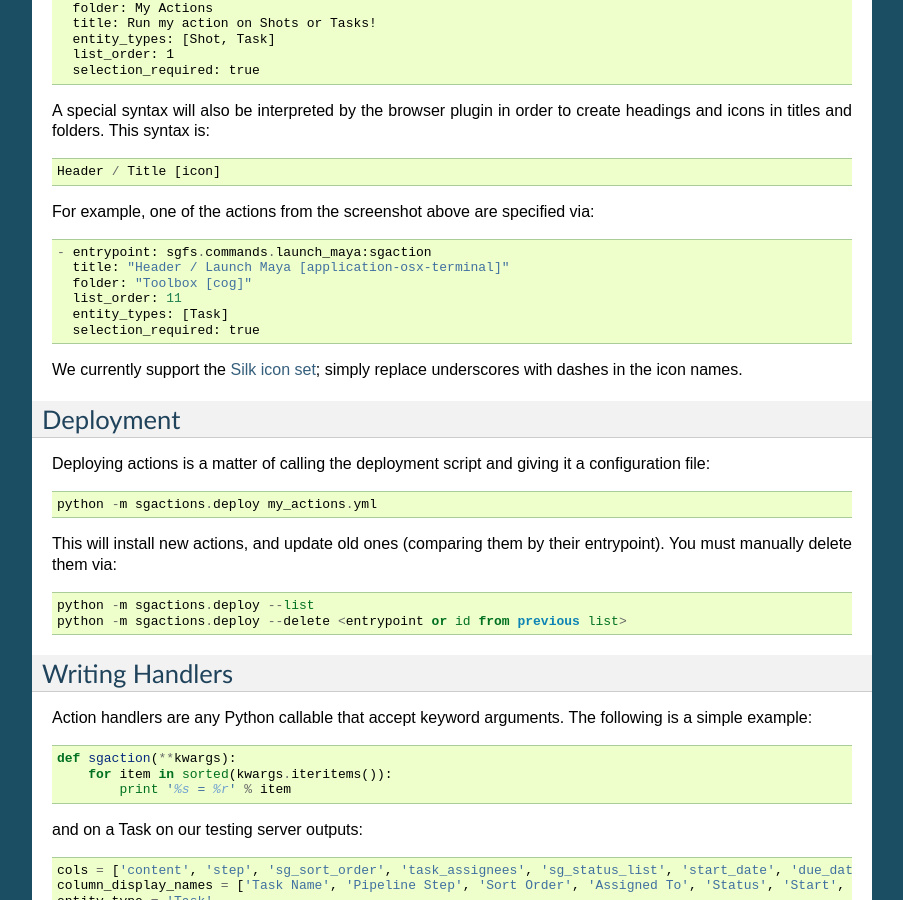
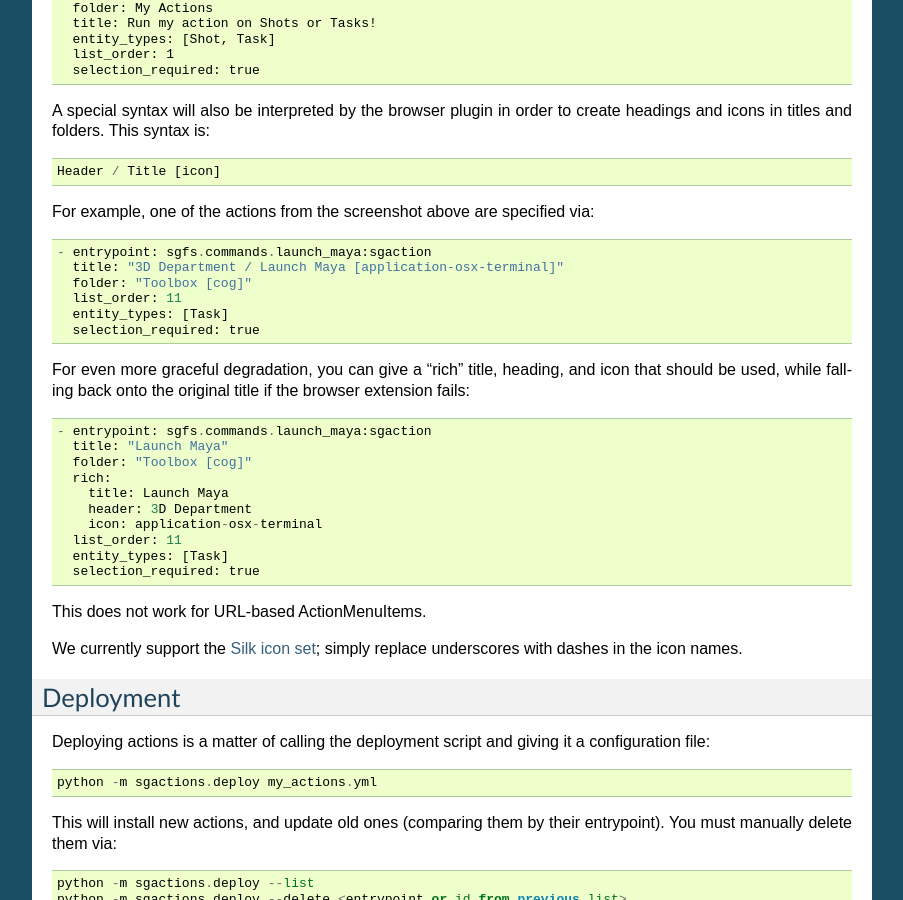
Before and after one commit to vfxetc/sgactions, a Sphinx documentation site: the page built from docs/index.rst, in a window 1280 px wide and 900 px high, scrolled down 1729 px. Shown: the whole window, without its empty margins (198-1101 px from the left). Built offline with Sphinx 7.4.7, drawn with Linux system fonts in a browser that asks for light colours.

Commit message:
Re-document "rich" fields

```diff
--- a/docs/index.rst
+++ b/docs/index.rst
@@ -78,11 +78,28 @@ headings and icons in titles and folders. This syntax is::
 For example, one of the actions from the screenshot above are specified via::
 
     - entrypoint: sgfs.commands.launch_maya:sgaction
-      title: "Header / Launch Maya [application-osx-terminal]"
+      title: "3D Department / Launch Maya [application-osx-terminal]"
       folder: "Toolbox [cog]"
       list_order: 11
       entity_types: [Task]
       selection_required: true
+
+For even more graceful degradation, you can give a "rich" title, heading, and icon
+that should be used, while falling back onto the original title if the browser
+extension fails::
+
+    - entrypoint: sgfs.commands.launch_maya:sgaction
+      title: "Launch Maya"
+      folder: "Toolbox [cog]"
+      rich:
+        title: Launch Maya
+        header: 3D Department
+        icon: application-osx-terminal
+      list_order: 11
+      entity_types: [Task]
+      selection_required: true
+
+This does not work for URL-based ActionMenuItems.
 
 We currently support the `Silk icon set <http://www.famfamfam.com/lab/icons/silk/>`_; simply replace underscores with dashes in the icon names.
 
```
Also changed, not shown: 1 other file.
